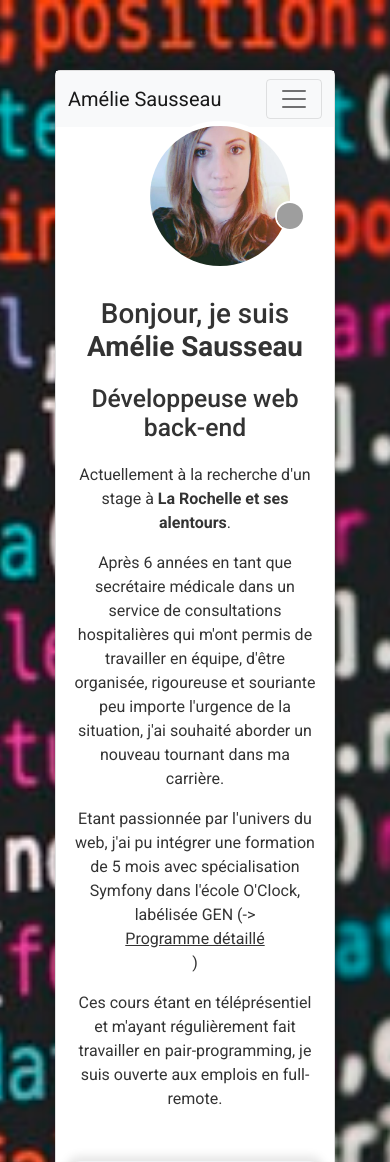
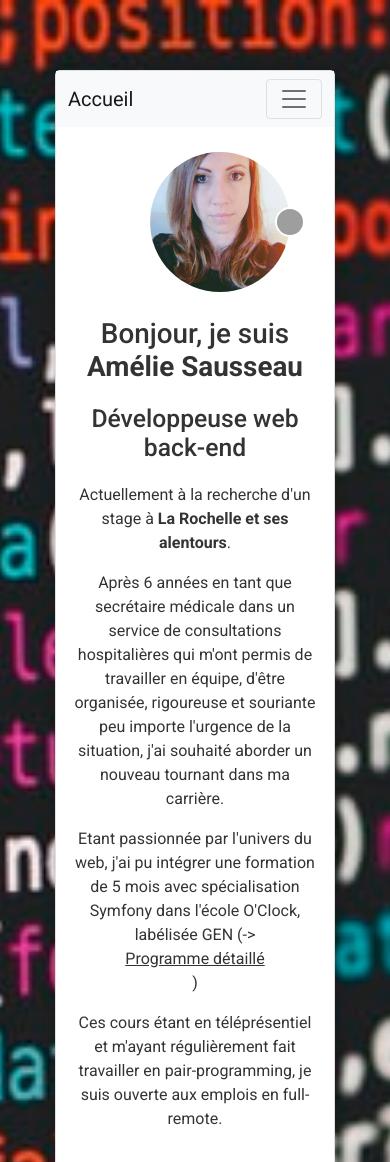
Before and after one commit to Amelie-Sausseau/Amelie-Sausseau, a Symfony app: template templates/main/index.html.twig in a window 390 px wide. Shown: the top 1162 px of the page. Run offline with Twig, Linux system fonts and the light colour scheme; the template is opened without the code that fills it, so the values that code supplies are empty; some libraries are stand-ins or nearby versions; grey boxes are pictures that could not be loaded.

Commit message:
Responsive css modifications

```diff
--- a/public/css/base.css
+++ b/public/css/base.css
@@ -230,10 +230,26 @@ hr {
 
     #picture,
     #country {
-        margin-top: 100px;
+        position: sticky;
+        margin-left: auto;
+        margin-right: auto;
     }
 
     .home {
-        margin-top: 150px;
+        margin-top: 20px;
     }
 }
+
+
+@media screen and (max-width: 1000px){
+    #picture,
+    #country {
+        position: sticky;
+        margin-left: auto;
+        margin-right: auto;
+    }
+
+    .home {
+        margin-top: 20px;
+    }
+}
--- a/templates/base.html.twig
+++ b/templates/base.html.twig
@@ -30,17 +30,12 @@
 				<div class="card">
 					<nav class="navbar navbar-expand-lg navbar-light bg-light">
 						<div class="container-fluid">
-							<a class="navbar-brand" href="{{ path('main') }}">Amélie Sausseau</a>
+							<a class="navbar-brand" href="{{ path('main') }}">Accueil</a>
 							<button class="navbar-toggler" type="button" data-toggle="collapse" data-target="#navbarNav" aria-controls="navbarNav" aria-expanded="false" aria-label="Toggle navigation">
 								<span class="navbar-toggler-icon"></span>
 							</button>
 							<div class="collapse navbar-collapse" id="navbarNav">
 								<ul class="navbar-nav">
-									<li class="nav-item active">
-										<a class="nav-link {% if app.request.get('_route') == 'projects' %}active{% endif %}" href="{{ path('main') }}">Accueil
-											<span class="sr-only">(current)</span>
-										</a>
-									</li>
 									<li class="nav-item">
 										<a class="nav-link {% if app.request.get('_route') == 'projects' %}active{% endif %}" href="{{ path('projects') }}">Réalisations</a>
 									</li>
--- a/templates/main/index.html.twig
+++ b/templates/main/index.html.twig
@@ -166,7 +166,8 @@
 	<h5>En savoir plus</h5>
 	<p>Me contacter:
 		<a href="{{ path('contact') }}">
-			<i class="fas fa-envelope-square"></i></a>
+			<i class="fas fa-envelope-square"></i>
+</a>
 
 		Mon CV:
 		<a href="{{ path('curriculum') }}">
```
